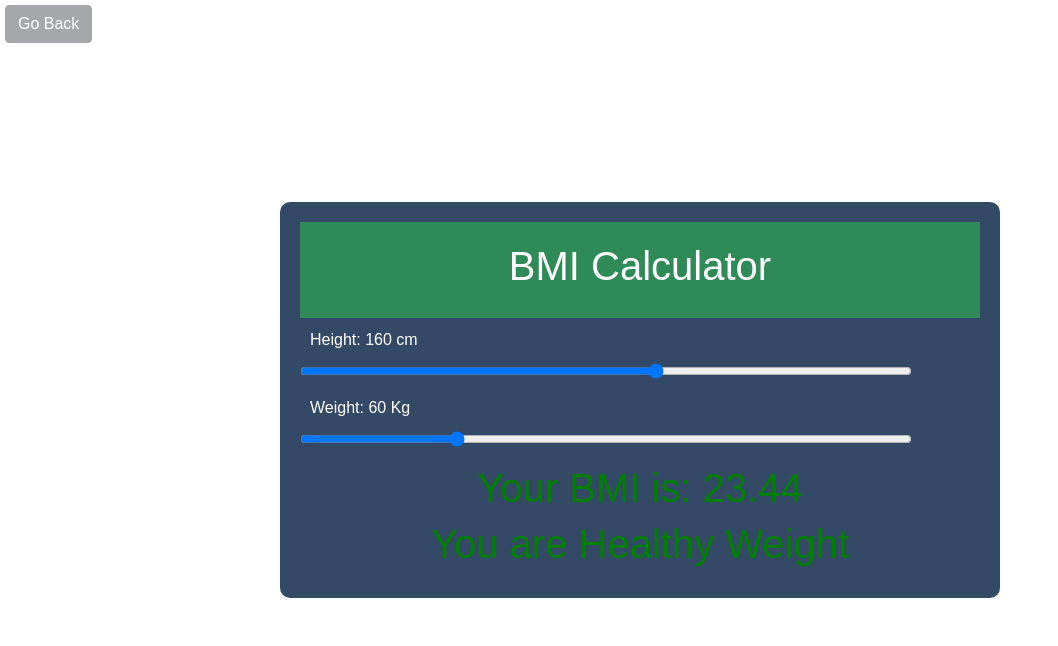
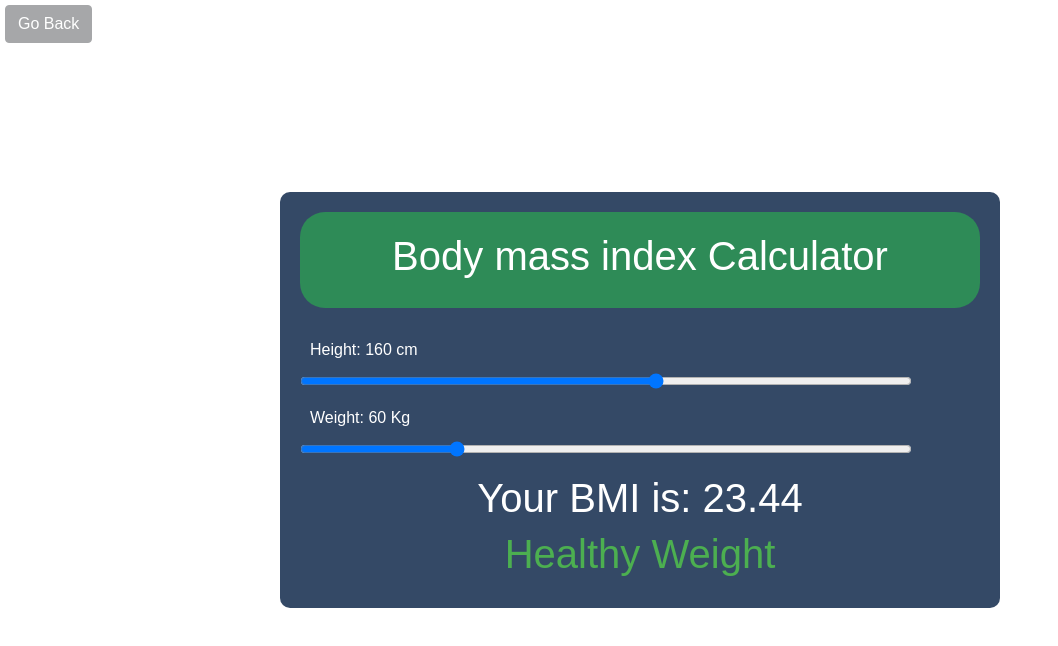
Before and after one commit to ToniRajamaki/Ezprojects, a React (Create React App) app: page /bmi-calculator in a window 1280 px wide. Shown: the top 646 px of the page, without its empty margins (0-1058 px from the left). Built offline with nearby package versions, Linux system fonts and the light colour scheme; a web font is replaced by a local one.

Commit message:
added some new project thumnails

```diff
--- a/src/Components/Container.js
+++ b/src/Components/Container.js
@@ -9,47 +9,45 @@ const data = [
     id: 0,
     image: 'https://i.imgur.com/q8xTORS.png',
     name: 'Expanding Cards',
-    info: 'An application that showcases some fancy card animation.',
+    info: 'Interactive cards that expand on click, showcasing elegant animations.',
     bColor: '#fff',
     linkTo: 'expanding-cards',
   },
-
   {
     id: 1,
     image: 'https://i.imgur.com/yHiOeyg.png',
     name: 'Progress Steps',
-    info: 'Visually pleasing animated progress steps',
+    info: 'Dynamic progress steps indicator with smooth transitions.',
     bColor: '#fff',
     linkTo: 'progress-steps',
   },
-
   {
     id: 2,
-    image: 'https://i.imgur.com/6XALxvvm.jpg',
-    name: 'fancy-counter',
-    info: 'A simple application that displays a set of birthdays from an API. ',
+    image: 'https://i.imgur.com/MLBvPub.gif',
+    name: 'Fancy Counter',
+    info: 'A counter with buttons to increment, decrement, and reset, featuring sleek design.',
     bColor: '#fff',
     linkTo: 'fancy-counter',
   },
   {
     id: 3,
-    image:
-      'https://i.imgur.com/K934cZu.png',
-    name: 'IntrestCalculator',
-    info: 'A simple application that displays a set of birthdays from an API. ',
+    image: 'https://i.imgur.com/Qrv5g46.gif',
+    name: 'Interest Calculator',
+    info: 'A tool for calculating interest with various compounding options.',
     bColor: '#fff',
     linkTo: 'intrest-calculator',
   },
   {
     id: 4,
-    image:
-      'https://i.imgur.com/S6hyllm.gif',
+    image: 'https://i.imgur.com/DxQtSMG.gif',
     name: 'BMI Calculator',
-    info: 'A simple application that displays a set of birthdays from an API. ',
+    info: 'An intuitive BMI calculator with visual indicators for different health categories.',
     bColor: '#fff',
     linkTo: 'bmi-calculator',
   },
-]
+];
+
+
 export default function Container() {
   const backgroundSet = (bColor) => {
     document.querySelector('#root').style.backgroundColor = `${bColor}`
--- a/src/Projects/BMIcalculator.js
+++ b/src/Projects/BMIcalculator.js
@@ -19,23 +19,24 @@ function BMIcalculator() {
 
         if (bmi < 18.5) {
             category = 'Underweight';
-            color = 'yellow';
+            color = '#d2b55b'; // Darker yellow
         } else if (bmi >= 18.5 && bmi < 25) {
             category = 'Healthy Weight';
-            color = 'green';
+            color = '#4caf50'; // Bright green
         } else if (bmi >= 25 && bmi < 30) {
             category = 'Overweight';
-            color = '#a3c644'; // Lighter green
+            color = '#6db65b'; // Darker green
         } else if (bmi >= 30 && bmi < 35) {
             category = 'Class 1 Obesity';
-            color = '#f7ea00'; // Yellow-green
+            color = '#9acd32'; // Yellow-green, leaning green
         } else if (bmi >= 35 && bmi < 40) {
             category = 'Class 2 Obesity';
-            color = '#ff9900'; // Orange
+            color = '#ff8c00'; // Bright orange
         } else {
             category = 'Class 3 Obesity';
-            color = 'red';
+            color = '#ff4500'; // Bright red
         }
+
 
         setBMICategory(category);
         setBMIColor(color);
@@ -46,7 +47,7 @@ function BMIcalculator() {
             <BackButton />
             <div className='bmi-window'>
                 <div className='bmi-title'>
-                    <h1>BMI Calculator</h1>
+                    <h1>Body mass index Calculator</h1>
                 </div>
                 <div className='sliders'>
                     <label className='slider-title' htmlFor='height'>
@@ -73,11 +74,11 @@ function BMIcalculator() {
                         id='weight'></input>
                 </div>
 
-                <div className='bmi-result' style={{ color: bmiColor }}>
+                <div className='bmi-result' >
                     <h1>
                         Your BMI is: {(weight / ((height / 100) ** 2)).toFixed(2)}
                     </h1>
-                    <h1>You are {BMICategory}</h1>
+                    <h1 style={{ color: bmiColor }}>{BMICategory}</h1>
                 </div>
             </div>
         </div>
--- a/src/Projects/Styles/BMIcalculator.css
+++ b/src/Projects/Styles/BMIcalculator.css
@@ -2,6 +2,8 @@
     padding: 20px;
     text-align: center;
     background-color: seagreen;
+    border-radius: 25px;
+    margin-bottom: 20px;
 }
 .bmi-title h1{
     color: white;
```
